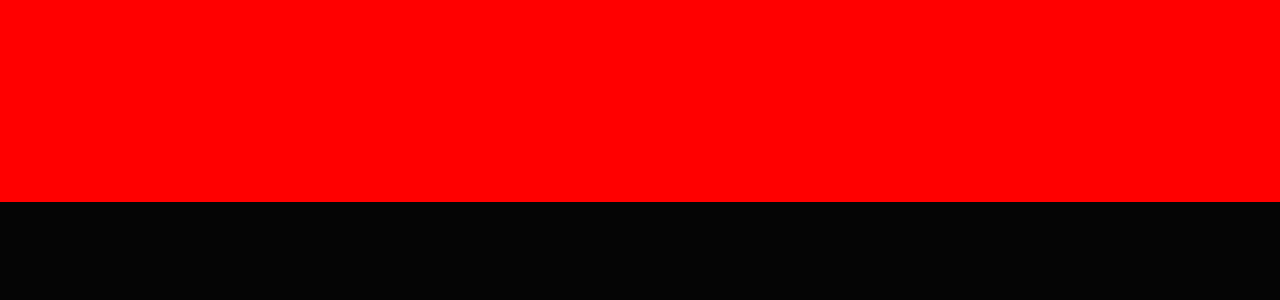
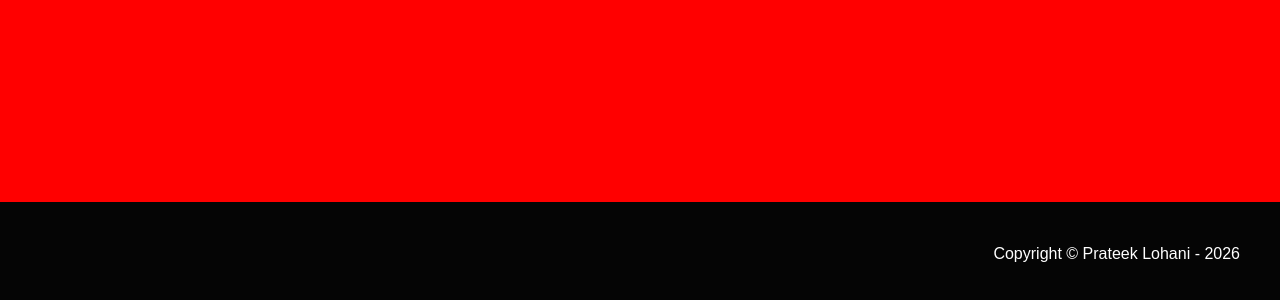
Before and after one commit to Prateek-Lohani/Portfolio_2026, a React (Vite) app: page / in a window 1280 px wide. Shown: the part 2998-3298 px from the top of the page. Before the commit the page ends 3200 px from the top, so only its background shows below. Built offline with nearby package versions, Linux system fonts and the light colour scheme.

Commit message:
Added footer

```diff
--- a/src/App.js
+++ b/src/App.js
@@ -5,6 +5,7 @@ import Hero from "./components/Hero";
 import Projects from "./components/Projects";
 import Experience from "./components/Experience";
 import Contact from "./components/Contact";
+import Footer from "./components/Footer";
 
 
 const App=()=>{
@@ -16,6 +17,7 @@ const App=()=>{
         <Projects/>
         <Experience/>
         <Contact/>
+        <Footer/>
         </>
     )
 }
--- /dev/null
+++ b/src/components/Footer.jsx
@@ -0,0 +1,9 @@
+const Footer=()=>{
+    return (
+        <section className="w-full p-10 flex items-center justify-end ">
+            Copyright © Prateek Lohani - 2026
+        </section>
+    )
+}
+
+export default Footer;
```
